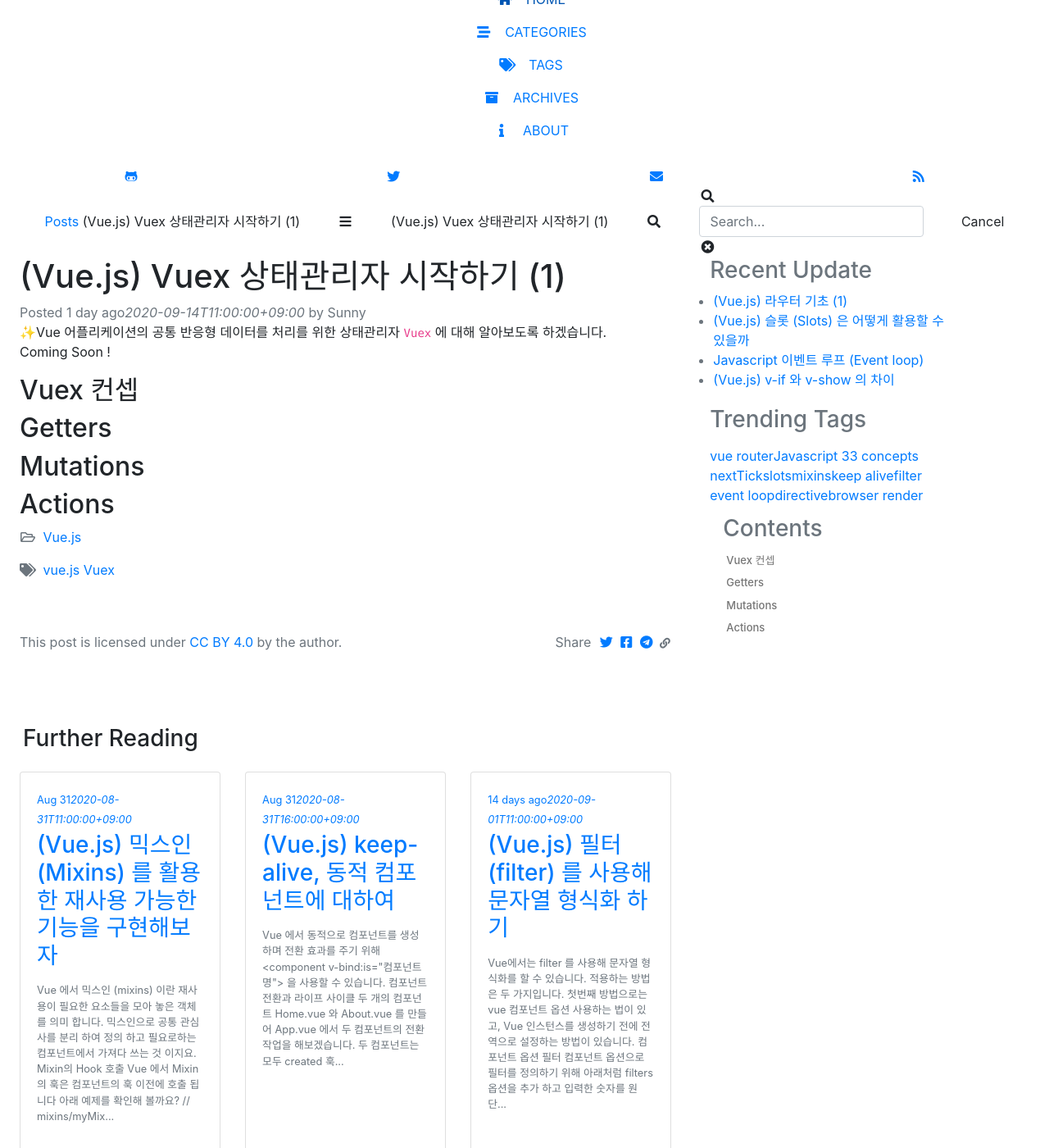
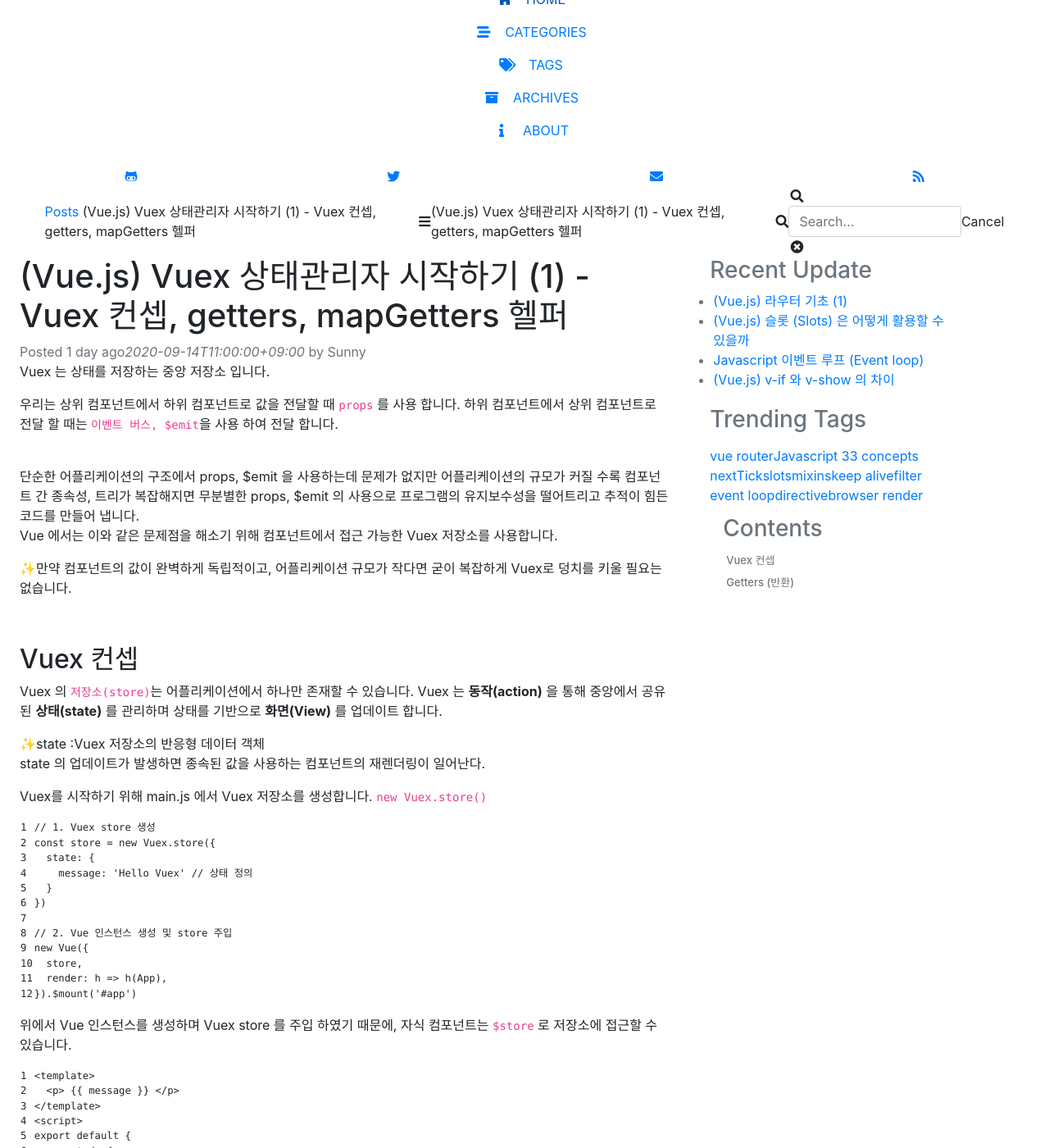
Before and after one commit to Sunny921/sunny4823.github.io, a Jekyll site: the page built from _posts/2020-09-14-vuejs-vuex-startup-1.md, in a window 1280 px wide and 1400 px high, scrolled down 385 px. Shown: the whole window at 82% size. Built offline with Jekyll 4.4.1, drawn with Linux system fonts in a browser that asks for light colours; nearby versions of some CDN libraries; comment, search, counter and statistics services are not loaded; some of the changed text lies outside the part shown.

Commit message:
[post] vuex - startup (1)

````diff
--- a/_posts/2020-09-14-vuejs-vuex-startup-1.md
+++ b/_posts/2020-09-14-vuejs-vuex-startup-1.md
@@ -1,25 +1,120 @@
 ---
-title: (Vue.js) Vuex 상태관리자 시작하기 (1)
+title: (Vue.js) Vuex 상태관리자 시작하기 (1) - Vuex 컨셉, getters, mapGetters 헬퍼
 author: Sunny
 date: 2020-09-14 10:00:00 +0800
 categories: [Vue.js]
 tags: [vue.js, Vuex]
 ---
 
-✨Vue 어플리케이션의 공통 반응형 데이터를 처리를 위한 상태관리자 `Vuex` 에 대해 알아보도록 하겠습니다. <br/>
-Coming Soon !
+Vuex 는 상태를 저장하는 중앙 저장소 입니다. <br/>
+
+우리는 상위 컴포넌트에서 하위 컴포넌트로 값을 전달할 때 `props` 를 사용 합니다. 하위 컴포넌트에서 상위 컴포넌트로
+전달 할 때는 `이벤트 버스, $emit`을 사용 하여 전달 합니다. <br/><br/>
+
+단순한 어플리케이션의 구조에서 props, $emit 을 사용하는데 문제가 없지만 어플리케이션의 규모가 커질 수록 컴포넌트 간 종속성, 트리가 복잡해지면
+무분별한 props, $emit 의 사용으로 프로그램의 유지보수성을 떨어트리고 추적이 힘든 코드를 만들어 냅니다. <br/>
+Vue 에서는 이와 같은 문제점을 해소기 위해 컴포넌트에서 접근 가능한 Vuex 저장소를 사용합니다. <br/>
+
+>✨만약 컴포넌트의 값이 완벽하게 독립적이고, 어플리케이션 규모가 작다면 굳이 복잡하게 Vuex로 덩치를 키울 필요는 없습니다.
+
+<br/>
 
 Vuex 컨셉
 -----------
+Vuex 의 `저장소(store)`는 어플리케이션에서 하나만 존재할 수 있습니다.
+Vuex 는 **동작(action)** 을 통해 중앙에서 공유된 **상태(state)** 를 관리하며 상태를 기반으로 **화면(View)** 를 업데이트 합니다. <br/>
+>✨state :Vuex 저장소의 반응형 데이터 객체<br/>
+>state 의 업데이트가 발생하면 종속된 값을 사용하는 컴포넌트의 재렌더링이 일어난다.
+
+Vuex를 시작하기 위해 main.js 에서 Vuex 저장소를 생성합니다. `new Vuex.store()` <br/>
+```javascript
+// 1. Vuex store 생성
+const store = new Vuex.store({
+  state: {
+    message: 'Hello Vuex' // 상태 정의
+  }
+})
+
+// 2. Vue 인스턴스 생성 및 store 주입
+new Vue({
+  store,
+  render: h => h(App),
+}).$mount('#app')
+```
+
+위에서 Vue 인스턴스를 생성하며 Vuex store 를 주입 하였기 때문에, 자식 컴포넌트는 `$store` 로 저장소에 접근할 수 있습니다. <br/>
+```vue
+<template>
+  <p> {% raw %}{{ message }}{% endraw %} </p>
+</template>
+<script>
+export default {
+  computed: {
+    message: function() {
+      return this.$store.state.message
+    }
+  }
+}
+</script>
+```
+자식 컴포넌트에서 `this.$store.state` 로 상태에 접근하여 값을 변경할 수 있지만 이렇게 직접적인 접근은 권장하지 않습니다. <br/>
+우리는 Vuex 의 매커니즘 <u>getters, mutations, actions</u> 를 통해 state 를 관리해야 합니다. <br/>
 
 
-Getters
+<br/>
+
+Getters (반환)
 -----------
+getters 는 의미 그대로 state 값을 **반환** 하는데 사용 합니다. <br/>
+컴포넌트의 **계산된 속성 (computed)** 과 같은 매커니즘으로 동작하여 캐시된 값을 반환 하고, 종속된 값이 업데이트 되면 새롭게 계산한 값을 반환합니다. 🙂 <br/><br/>
 
+Vuex store 를 생성할때 getters 를 정의할 수 있습니다. 첫번째 매개변수로 state 를 전달받습니다. <br/>
+정의한 getters 함수는 컴포넌트에서 computed 에 매핑할 수 있습니다. <br/>
+```javascript
+// main.js
+new Vuex.store({
+  state: {
+    shoppingList: [
+      { id: 'ID-0001', itemName: '티셔츠', price: 13500 },
+      { id: 'ID-0002', itemName: '청바지', price: 39900 },
+      { id: 'ID-0003', itemName: '원피스', price: 73000 },
+    ]
+  },
+  getters: {
+    getFirstItem: state => {
+      return state.shoppingList[0]
+    }
+  }
+})
+```
 
-Mutations
------------
+<br/>
+Vuex 에서 제공하는 `mapGetters` 헬퍼를 사용하여 컴포넌트 computed 에 매핑합니다. <br/>
+getters 에 정의한 이름을 그대로 사용할 수 도있고, 원하는 이름으로 매핑도 가능합니다. ☺️<br/>
 
+```vue
+// Vue component
+<template>
+  <div>
+    <h1>장바구니 첫번째 아이템</h1>
+    <p> {% raw %}상품명: {{ getFirstItem.itemName }}{% endraw %} </p>
+    <p> {% raw %}가격: {{ getFirstItem.price }}{% endraw %} </p>
+  </div>
+</template>
+<script>
+import { mapGetters } from 'vuex' // mapGetters 헬퍼
+export default {
+  computed: {
+    ...mapGetters([
+        'getFirstItem',
+        // { myName: 'getFirstItem' }, <-- getFirstItem 를 myName 으로 매핑
+    ])
+  }
+}
+</script>
+```
 
-Actions
------------
+중앙에서 Vuex 의 계산된 속성 getters 를 정의하고, 컴포넌트에서 mapGetters 헬퍼를 통해 computed 로 값을 반환 받으면
+값을 사용하는 자식 컴포넌트가 많을 수록 불필요한 중복 코드가 사라지고, 중앙에서 상태값 관리할 수 있어 유지보수에 좋은 코드가 나올 것 같습니다 ☺️ <br/><br/>
+
+다음 포스팅에서는 상태를 변환시키는 `mutations` 에 대해 알아보도록 하겠습니다 !
````
Also changed, not shown: 15 other files.
